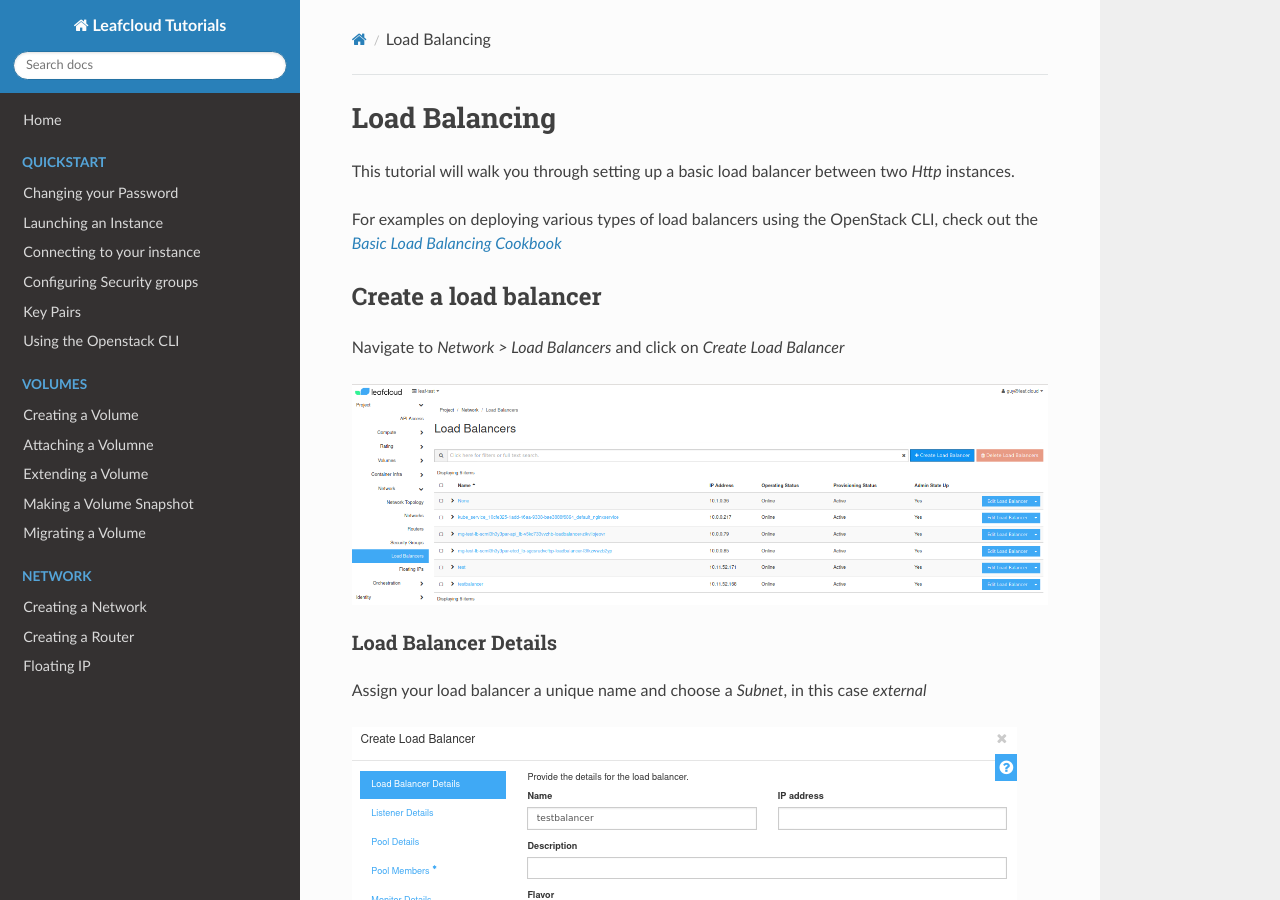
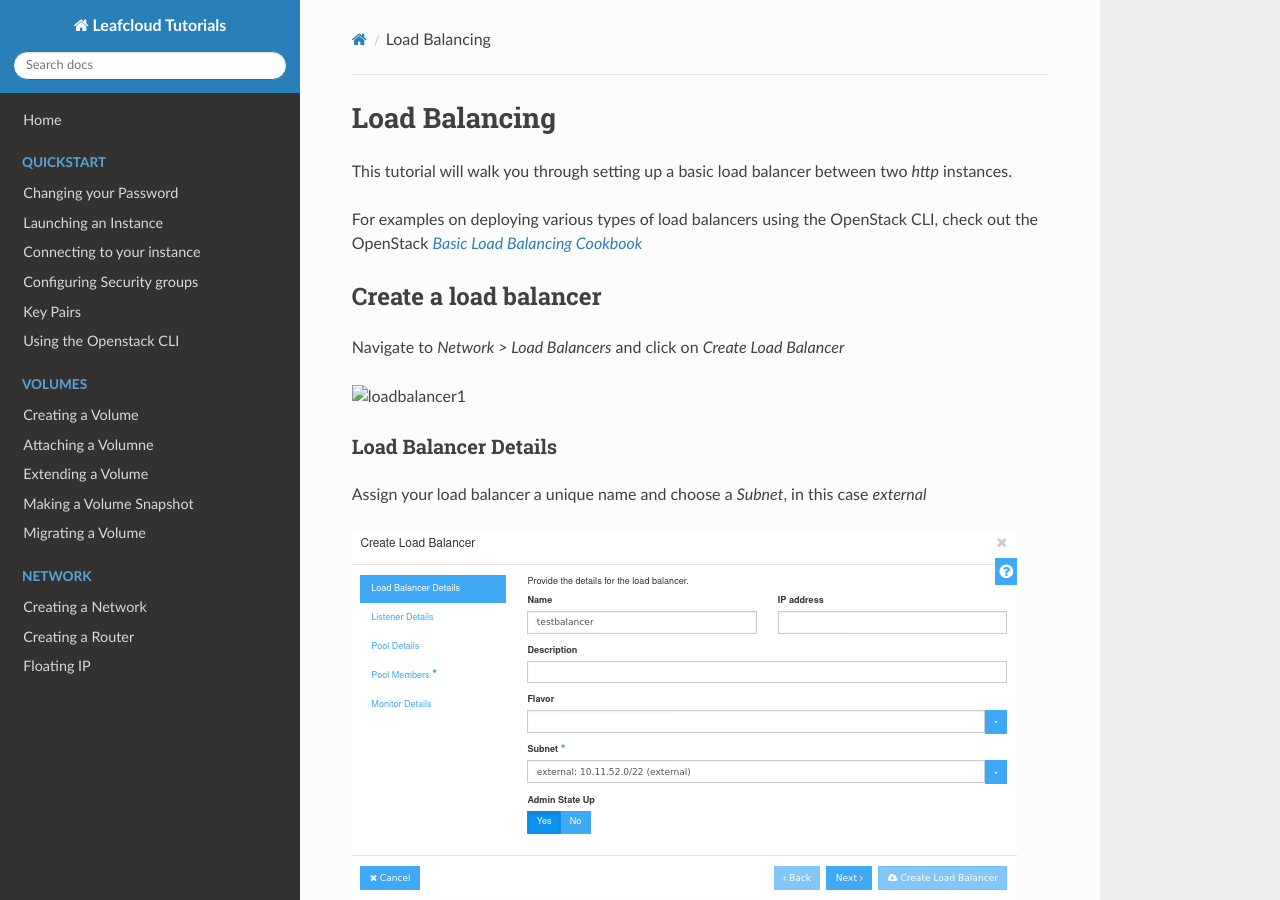
Before and after one commit to leafcloudhq/documentation-rtd, an MkDocs documentation site: the page built from docs/network/Creating-a-load-balancer.md, in a window 1280 px wide and 900 px high. Built offline with MkDocs 1.6.1, drawn with Linux system fonts in a browser that asks for light colours; nearby versions of some CDN libraries.

```diff
--- a/docs/network/Creating-a-load-balancer.md
+++ b/docs/network/Creating-a-load-balancer.md
@@ -1,14 +1,14 @@
 # Load Balancing
 
-This tutorial will walk you through setting up a basic load balancer between two *Http* instances.
+This tutorial will walk you through setting up a basic load balancer between two *http* instances.
 
-For examples on deploying various types of load balancers using the OpenStack CLI, check out the [*Basic Load Balancing Cookbook*](https://docs.openstack.org/octavia/pike/user/guides/basic-cookbook.html)
+For examples on deploying various types of load balancers using the OpenStack CLI, check out the OpenStack [*Basic Load Balancing Cookbook*](https://docs.openstack.org/octavia/pike/user/guides/basic-cookbook.html)
 
 ## Create a load balancer
 
 Navigate to *Network > Load Balancers* and click on *Create Load Balancer*
 
-![loadbalancer1](../images/loadbalancer1.png)
+![loadbalancer1](/loadbalancer1.png)
 
 ### Load Balancer Details
 
```
Also changed, not shown: docs/quickstart/Using-Openstack-CLI.md (+2 -1 lines).
